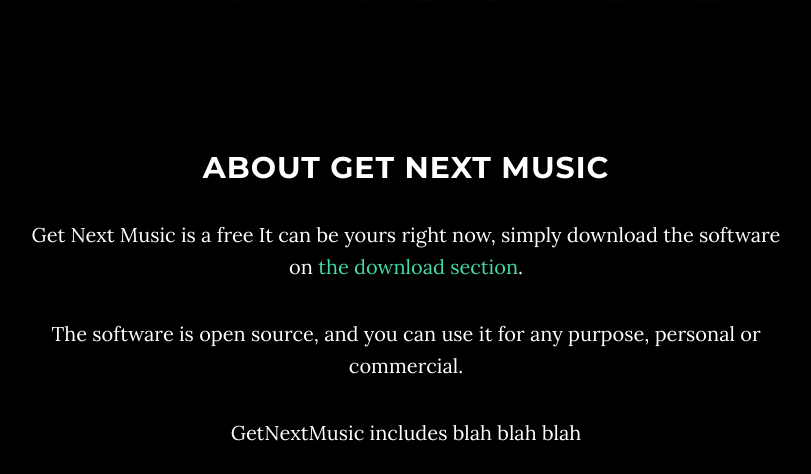
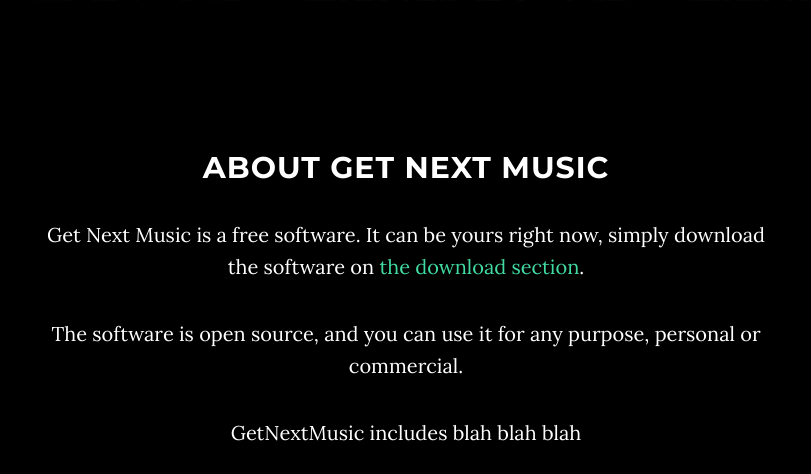
Before and after one commit to remaudcorentin-dev/getnextmusic, a Django app: page / in a window 1280 px wide. Shown: the part 799-1273 px from the top of the page, without its empty margins (234-1045 px from the left). Run offline with Django 3.2, Linux system fonts and the light colour scheme; some libraries are stand-ins or nearby versions.

Commit message:
Website - correct typo

```diff
--- a/website/templates/index.html
+++ b/website/templates/index.html
@@ -94,7 +94,7 @@
         <div class="row">
             <div class="col-lg-8 col-lg-offset-2">
                 <h2>About Get Next Music</h2>
-                <p>Get Next Music is a free It can be yours right now, simply download the software on <a class="page-scroll" href="#download">the download section</a>.</p>
+                <p>Get Next Music is a free software. It can be yours right now, simply download the software on <a class="page-scroll" href="#download">the download section</a>.</p>
 		<p>The software is open source, and you can use it for any purpose, personal or commercial.</p>
                 <p>GetNextMusic includes blah blah blah</p>
 		<p>I am not good to find comercial text and such ;)</p>
```
